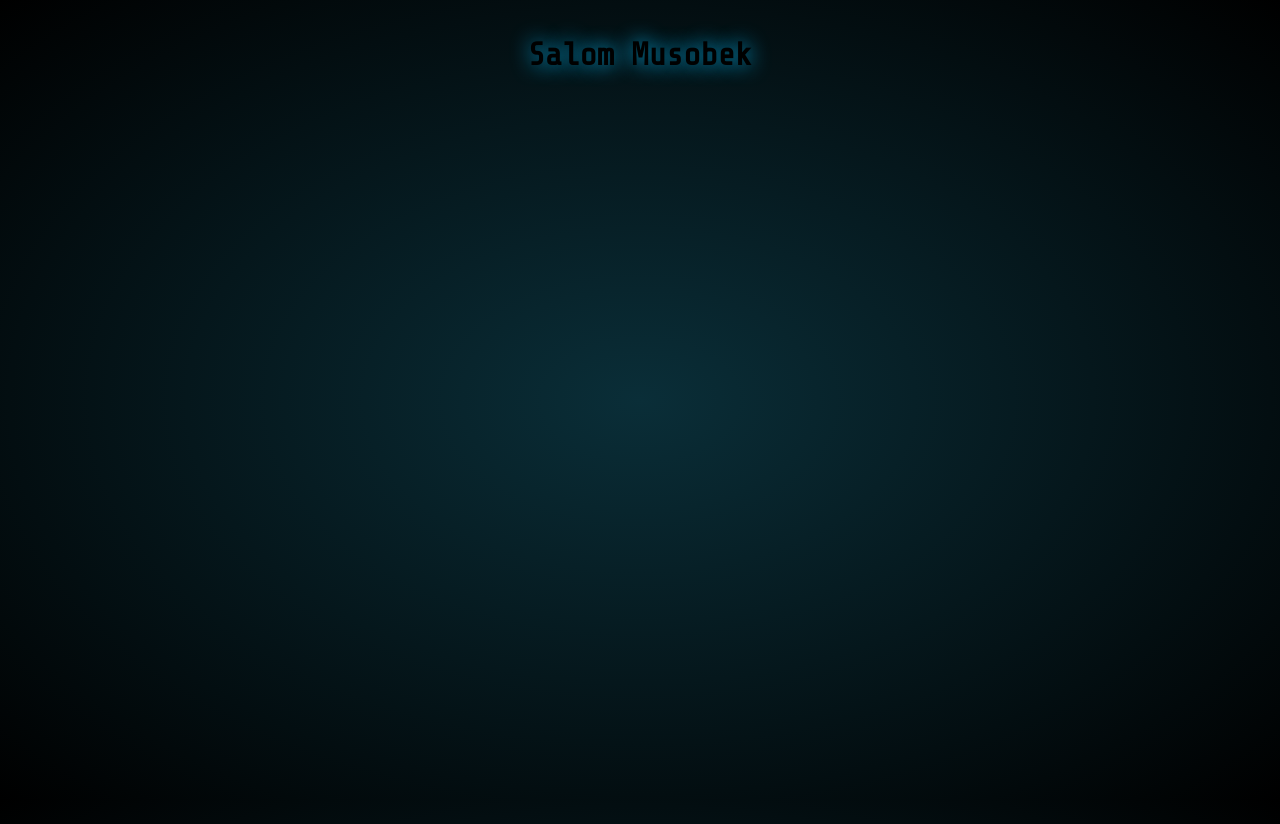
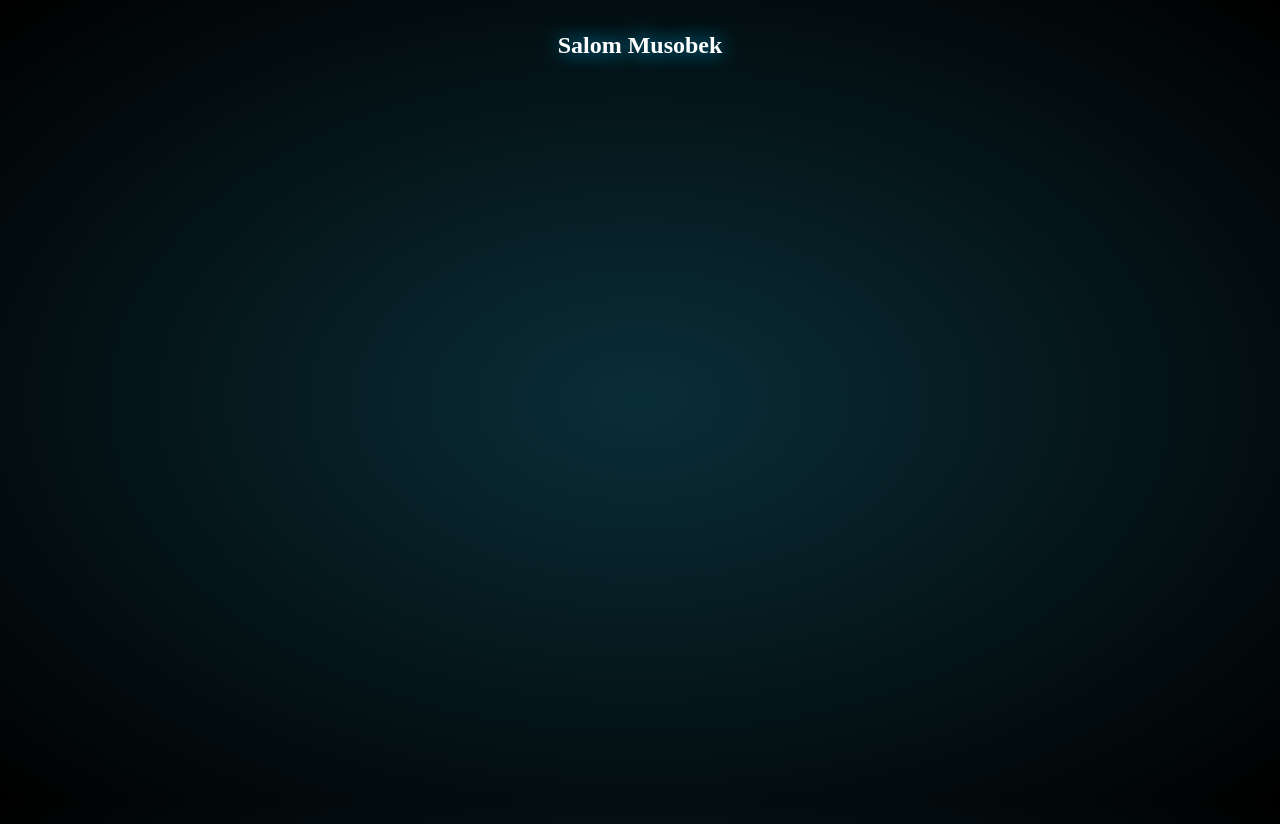
Before and after one commit to Engineer-Ramziddin/countdown, a Vue app: page / in a window 1280 px wide. Built offline with nearby package versions, Linux system fonts and the light colour scheme.

Commit message:
Change text

```diff
--- a/src/App.vue
+++ b/src/App.vue
@@ -17,3 +17,11 @@ const until = getUntilDate()
   <!-- <Countdown :until="until" /> -->
   <h1>Salom Musobek</h1>
 </template>
+
+<style>
+h1 {
+  color: #fff;
+  font-size: x-large;
+  font-family: 'Times New Roman', Times, serif;
+}
+</style>
```
